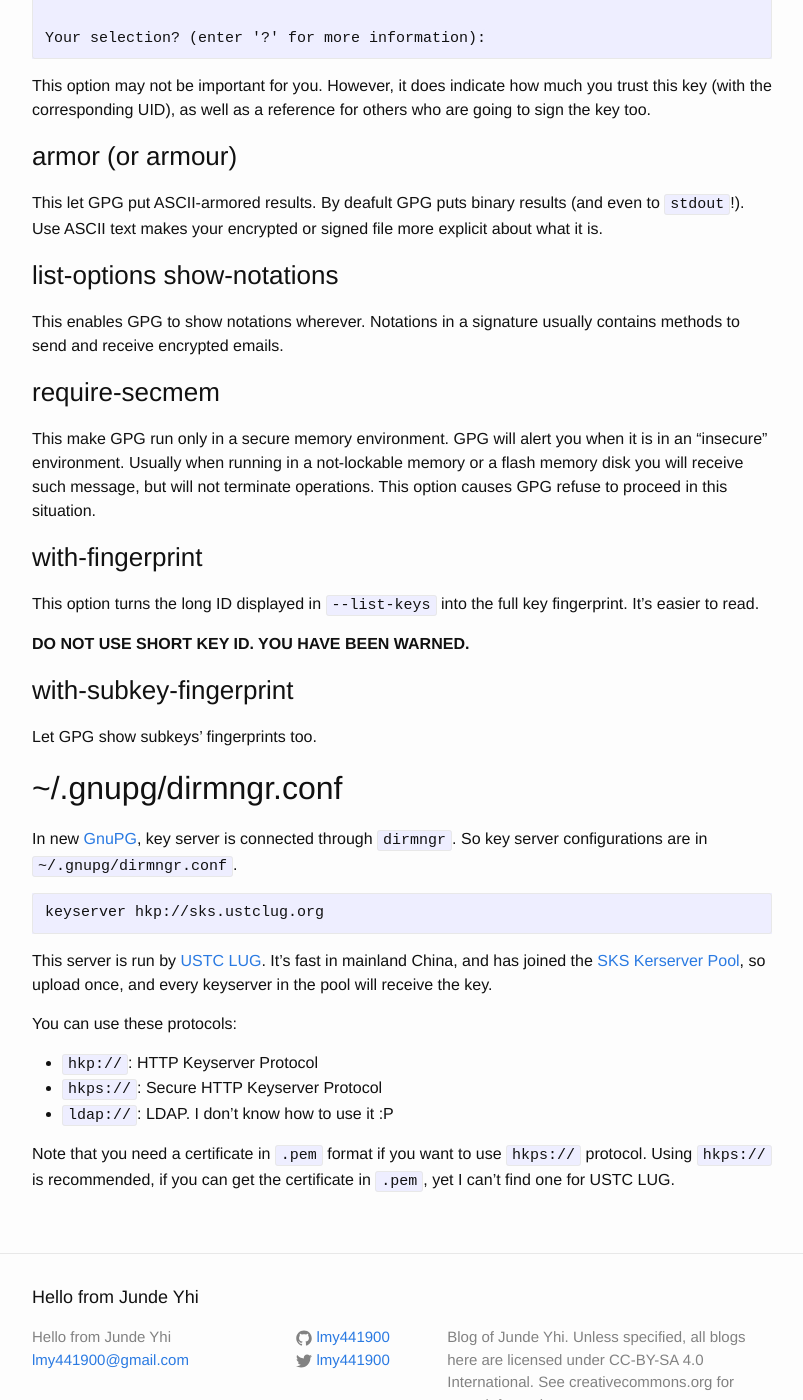
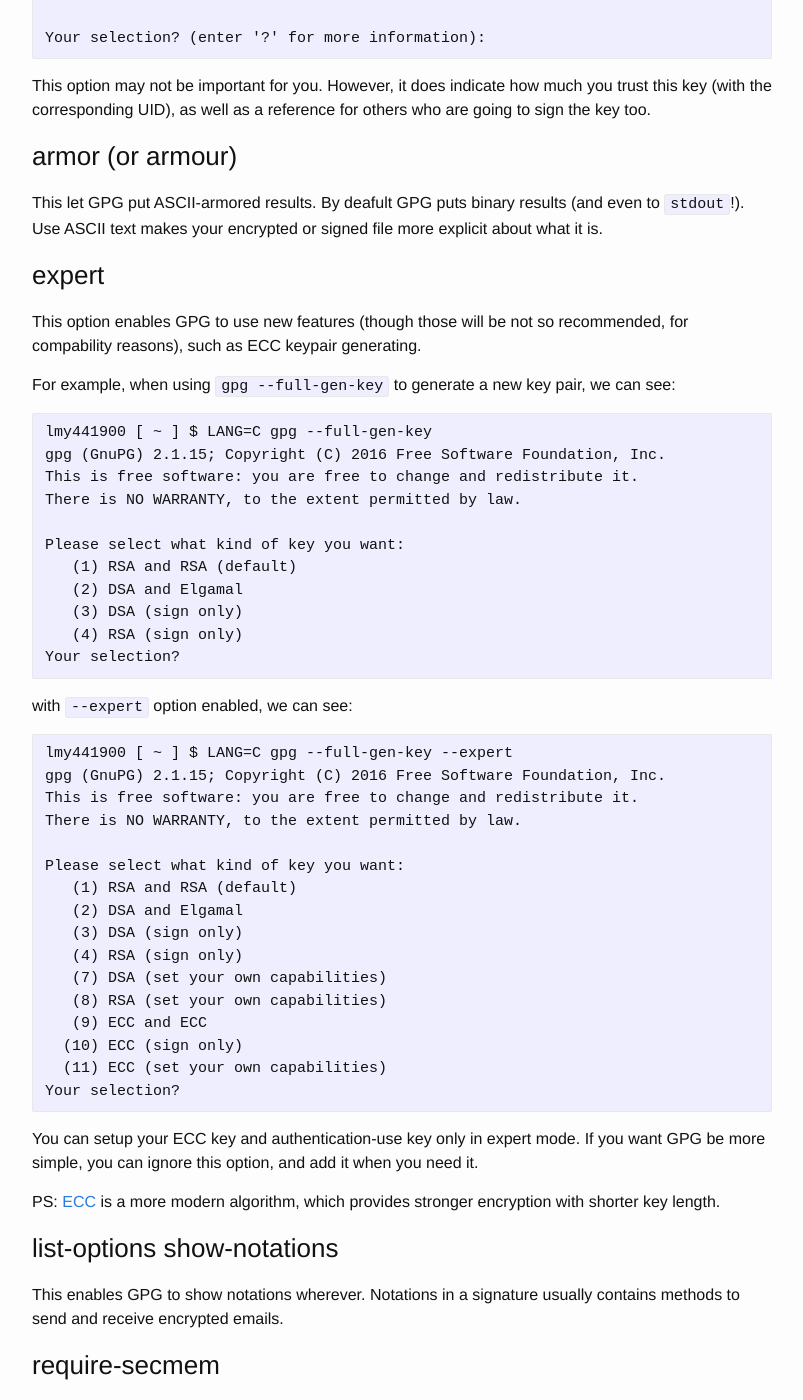
Before and after one commit to lmy441900/lmy441900.github.io, a Jekyll site: the page built from _posts/2016-09-10-my-gpg-configuration.md, in a window 1280 px wide and 1400 px high, scrolled down 1383 px. Shown: the whole window, without its empty margins (238-1041 px from the left). Built offline with Jekyll 4.4.1, drawn with Linux system fonts in a browser that asks for light colours.

Commit message:
add: my-gpg-configuration: --expert
Signed-off-by: Junde Yhi <lmy441900@gmail.com>

````diff
--- a/_posts/2016-09-10-my-gpg-configuration.md
+++ b/_posts/2016-09-10-my-gpg-configuration.md
@@ -65,6 +65,51 @@ This option may not be important for you. However, it does indicate how much you
 
 This let GPG put ASCII-armored results. By deafult GPG puts binary results (and even to `stdout`!). Use ASCII text makes your encrypted or signed file more explicit about what it is.
 
+### expert
+
+This option enables GPG to use new features (though those will be not so recommended, for compability reasons), such as ECC keypair generating.
+
+For example, when using `gpg --full-gen-key` to generate a new key pair, we can see:
+
+```
+lmy441900 [ ~ ] $ LANG=C gpg --full-gen-key
+gpg (GnuPG) 2.1.15; Copyright (C) 2016 Free Software Foundation, Inc.
+This is free software: you are free to change and redistribute it.
+There is NO WARRANTY, to the extent permitted by law.
+
+Please select what kind of key you want:
+   (1) RSA and RSA (default)
+   (2) DSA and Elgamal
+   (3) DSA (sign only)
+   (4) RSA (sign only)
+Your selection?
+```
+
+with `--expert` option enabled, we can see:
+
+```
+lmy441900 [ ~ ] $ LANG=C gpg --full-gen-key --expert
+gpg (GnuPG) 2.1.15; Copyright (C) 2016 Free Software Foundation, Inc.
+This is free software: you are free to change and redistribute it.
+There is NO WARRANTY, to the extent permitted by law.
+
+Please select what kind of key you want:
+   (1) RSA and RSA (default)
+   (2) DSA and Elgamal
+   (3) DSA (sign only)
+   (4) RSA (sign only)
+   (7) DSA (set your own capabilities)
+   (8) RSA (set your own capabilities)
+   (9) ECC and ECC
+  (10) ECC (sign only)
+  (11) ECC (set your own capabilities)
+Your selection?
+```
+
+You can setup your ECC key and authentication-use key only in expert mode. If you want GPG be more simple, you can ignore this option, and add it when you need it.
+
+PS: [ECC](https://en.wikipedia.org/wiki/Elliptic_curve_cryptography) is a more modern algorithm, which provides stronger encryption with shorter key length.
+
 ### list-options show-notations
 
 This enables GPG to show notations wherever. Notations in a signature usually contains methods to send and receive encrypted emails.
````
